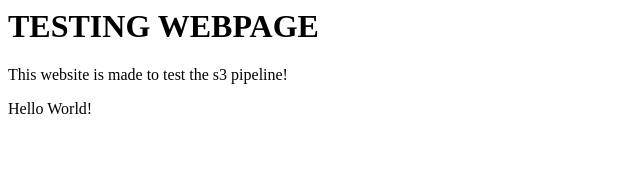
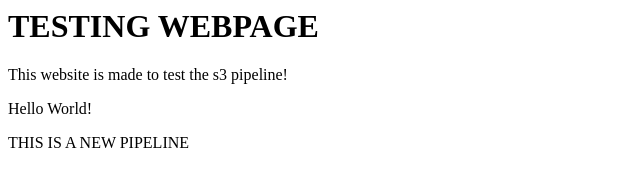
Before and after one commit to Muhammad-Jawad1603/project_1, a plain HTML site: page index.html in a window 1280 px wide. Shown: the whole page, without its empty margins (0-640 px from the left). Drawn offline with Linux system fonts and the light colour scheme.

Commit message:
changes to index

```diff
--- a/index.html
+++ b/index.html
@@ -1,3 +1,4 @@
 <h1>TESTING WEBPAGE</h1>
 <p>This website is made to test the s3 pipeline!</p>
 <p>Hello World!</p>
+<p>THIS IS A NEW PIPELINE</p>
```
